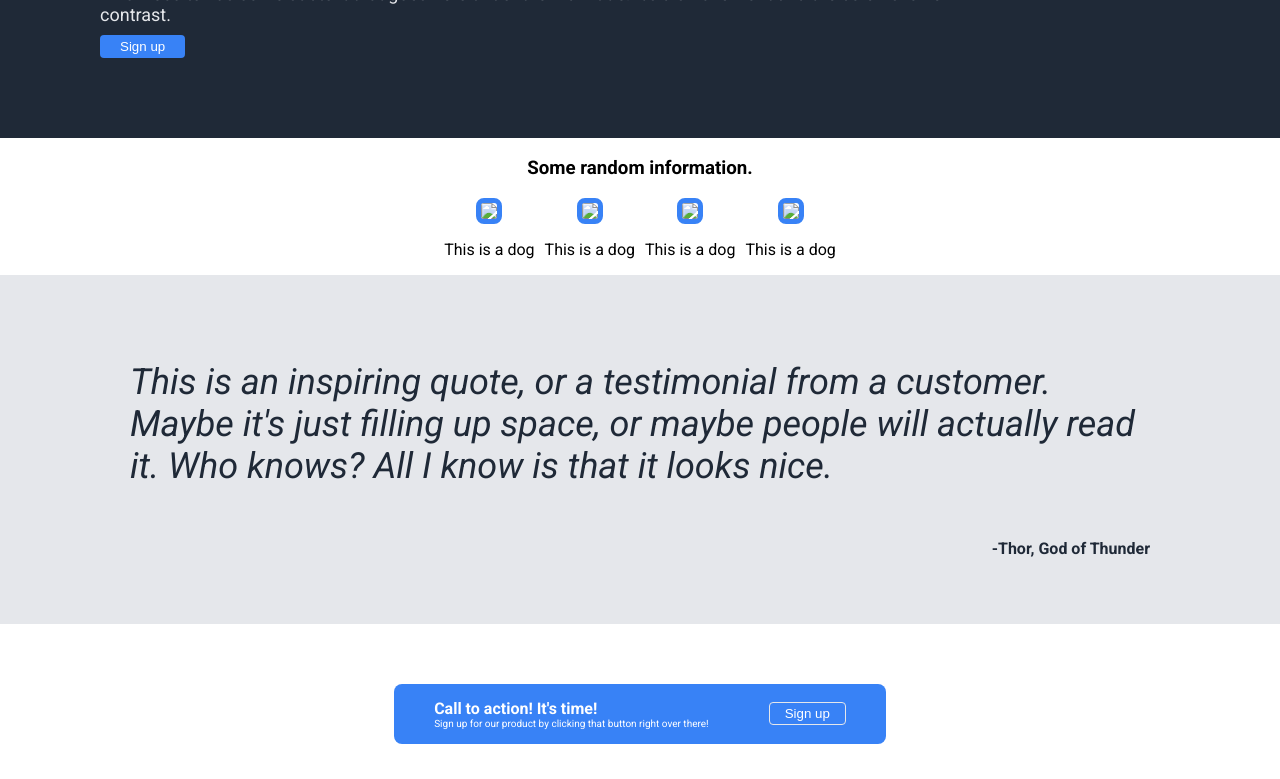
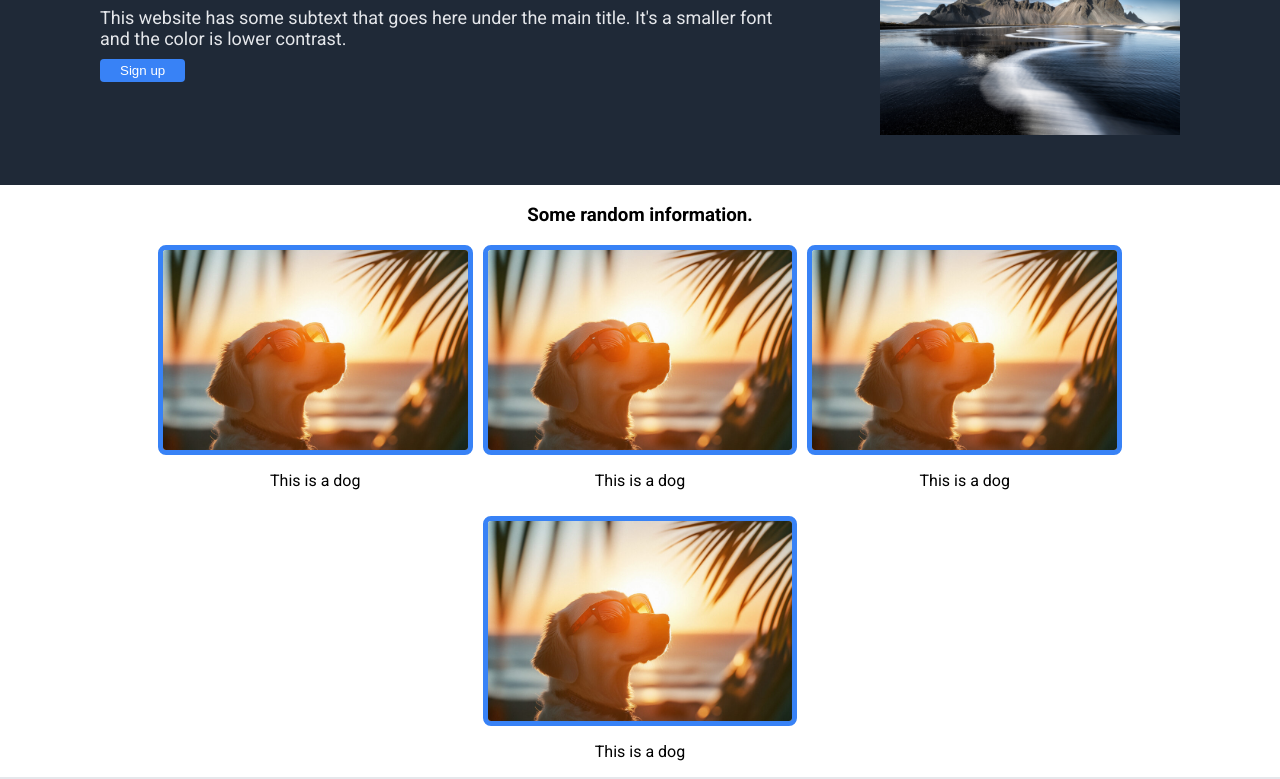
Before and after one commit to A-kryk/odin-landingpage, a plain HTML site: page index.html in a window 1280 px wide. Shown: the part 154-933 px from the top of the page. Drawn offline with Linux system fonts and the light colour scheme; the site is published under a folder, as on GitHub Pages, so addresses that start at the root find nothing.

Commit message:
FIx pictures

```diff
--- a/index.html
+++ b/index.html
@@ -27,7 +27,7 @@
                     <p class ="zero-gap title-subtext">This website has some subtext that goes here under the main title. It's a smaller font and the color is lower contrast.
                     <button class="signup">Sign up</button>
                 </div>
-            <img src="/pictures/mountains.jpeg" alt="mountains">
+            <img src="pictures/mountains.jpeg" alt="mountains">
             </div>
         </div>
     </div>
@@ -36,22 +36,22 @@
         <h3>Some random information.</h3>
         <div class="boxes">
             <div class="box1">
-                <img class="images" src="/pictures/dog.jpg">
+                <img class="images" src="pictures/dog.jpg">
                 <p>This is a dog</p>
             </div>
 
             <div class="box2">
-                <img class="images" src="/pictures/dog.jpg">
+                <img class="images" src="pictures/dog.jpg">
                 <p>This is a dog</p>
             </div>
 
             <div class="box3">
-                <img class="images" src="/pictures/dog.jpg">
+                <img class="images" src="pictures/dog.jpg">
                 <p>This is a dog</p>
             </div>
 
             <div class="box4">
-                <img class="images" src="/pictures/dog.jpg">
+                <img class="images" src="pictures/dog.jpg">
                 <p>This is a dog</p>
             </div>
         </div>
```
